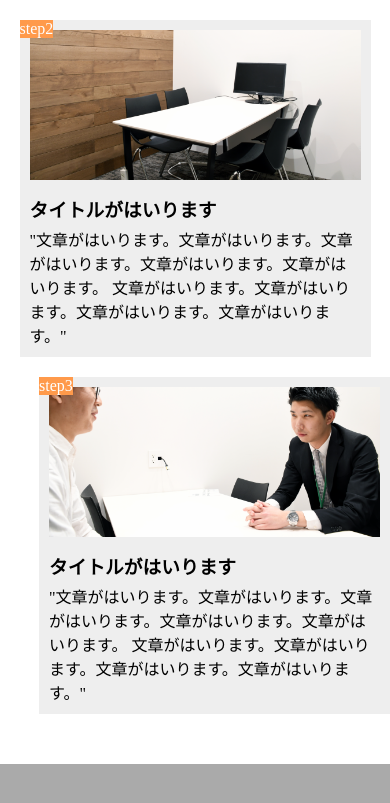
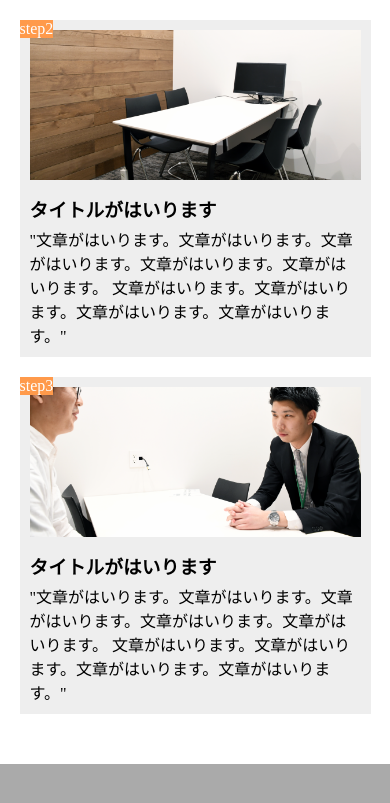
Before and after one commit to nbjun1/chapter9, a plain HTML site: page index.html in a window 390 px wide. Shown: the part 437-1240 px from the top of the page. Drawn offline with Linux system fonts and the light colour scheme.

Commit message:
再々修正

```diff
--- a/style.css
+++ b/style.css
@@ -79,3 +79,7 @@ footer{
     width: 90%;
     margin: 20px auto 0;
   }
+
+  .step-box:last-child{
+  margin: 20px auto 0;
+}
```
